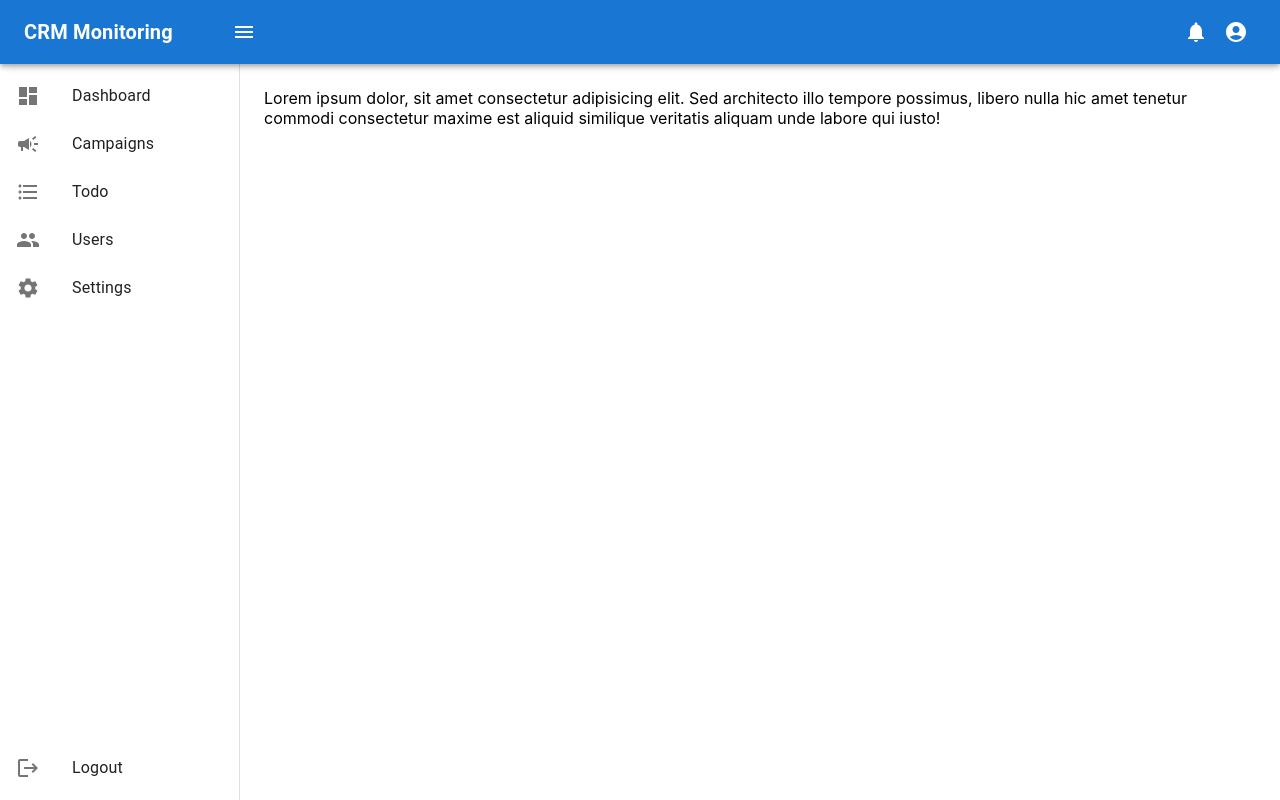
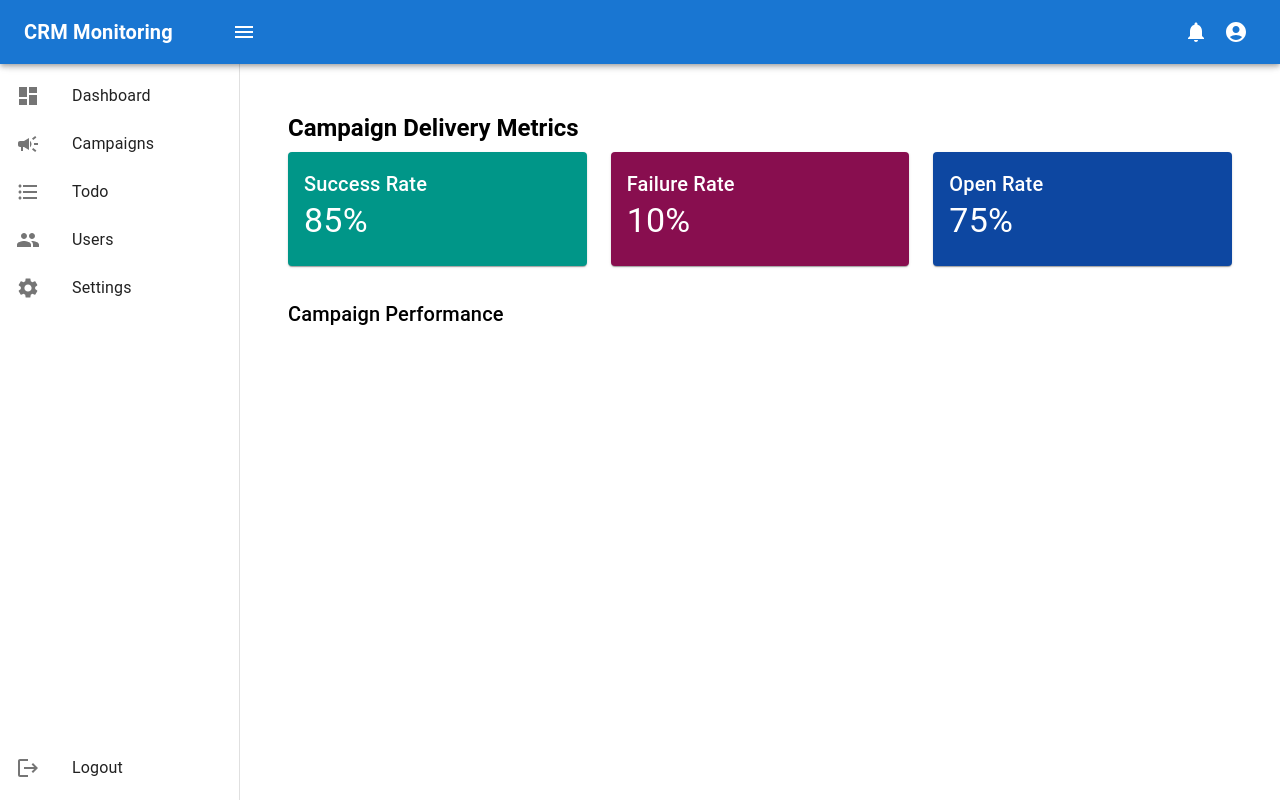
Before and after one commit to uzzal71/crm-system, a React (Create React App) app in the folder frontend/: page /dashboard in a window 1280 px wide. Built offline with nearby package versions, Linux system fonts and the light colour scheme.

Commit message:
re-design dashboard

```diff
--- a/frontend/src/pages/Dashboard/index.tsx
+++ b/frontend/src/pages/Dashboard/index.tsx
@@ -1,13 +1,49 @@
+import { Box, Card, CardContent, Grid, Typography } from "@mui/material";
 import PrivateLayout from "../../layouts/private-layout/PrivateLayout";
 
 const Dashboard = () => {
   return (
     <PrivateLayout>
-      <div>
-        Lorem ipsum dolor, sit amet consectetur adipisicing elit. Sed architecto
-        illo tempore possimus, libero nulla hic amet tenetur commodi consectetur
-        maxime est aliquid similique veritatis aliquam unde labore qui iusto!
-      </div>
+      <Box sx={{ padding: 3 }}>
+        <Typography variant="h5" fontWeight="bolder" gutterBottom>
+          Campaign Delivery Metrics
+        </Typography>
+
+        <Grid container spacing={3}>
+          <Grid item xs={12} md={4}>
+            <Card sx={{ backgroundColor: "#009688", color: "#fff" }}>
+              <CardContent>
+                <Typography variant="h6">Success Rate</Typography>
+                <Typography variant="h4">85%</Typography>
+              </CardContent>
+            </Card>
+          </Grid>
+
+          <Grid item xs={12} md={4}>
+            <Card sx={{ backgroundColor: "#880e4f", color: "#fff" }}>
+              <CardContent>
+                <Typography variant="h6">Failure Rate</Typography>
+                <Typography variant="h4">10%</Typography>
+              </CardContent>
+            </Card>
+          </Grid>
+
+          <Grid item xs={12} md={4}>
+            <Card sx={{ backgroundColor: "#0d47a1", color: "#fff" }}>
+              <CardContent>
+                <Typography variant="h6">Open Rate</Typography>
+                <Typography variant="h4">75%</Typography>
+              </CardContent>
+            </Card>
+          </Grid>
+        </Grid>
+
+        <Box sx={{ marginTop: 4 }}>
+          <Typography variant="h6" gutterBottom>
+            Campaign Performance
+          </Typography>
+        </Box>
+      </Box>
     </PrivateLayout>
   );
 };
```
